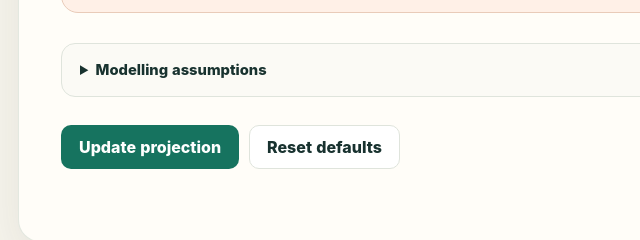
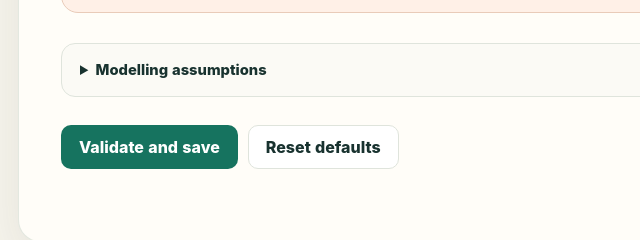
Before and after one commit to tomtastic/retire, a website: page index.html in a window 1280 px wide. Shown: the part 1480-1720 px from the top of the page, 0-640 px from the left. Drawn offline with Linux system fonts and the light colour scheme.

Commit message:
Clarify form save action

```diff
--- a/index.html
+++ b/index.html
@@ -116,7 +116,7 @@
         </details>
 
         <div class="form-actions">
-          <button class="button button--primary" type="submit">Update projection</button>
+          <button class="button button--primary" type="submit">Validate and save</button>
           <button class="button button--quiet" id="reset-defaults" type="button">Reset defaults</button>
           <button class="button button--danger" id="clear-data" type="button">Clear saved data</button>
         </div>
```
